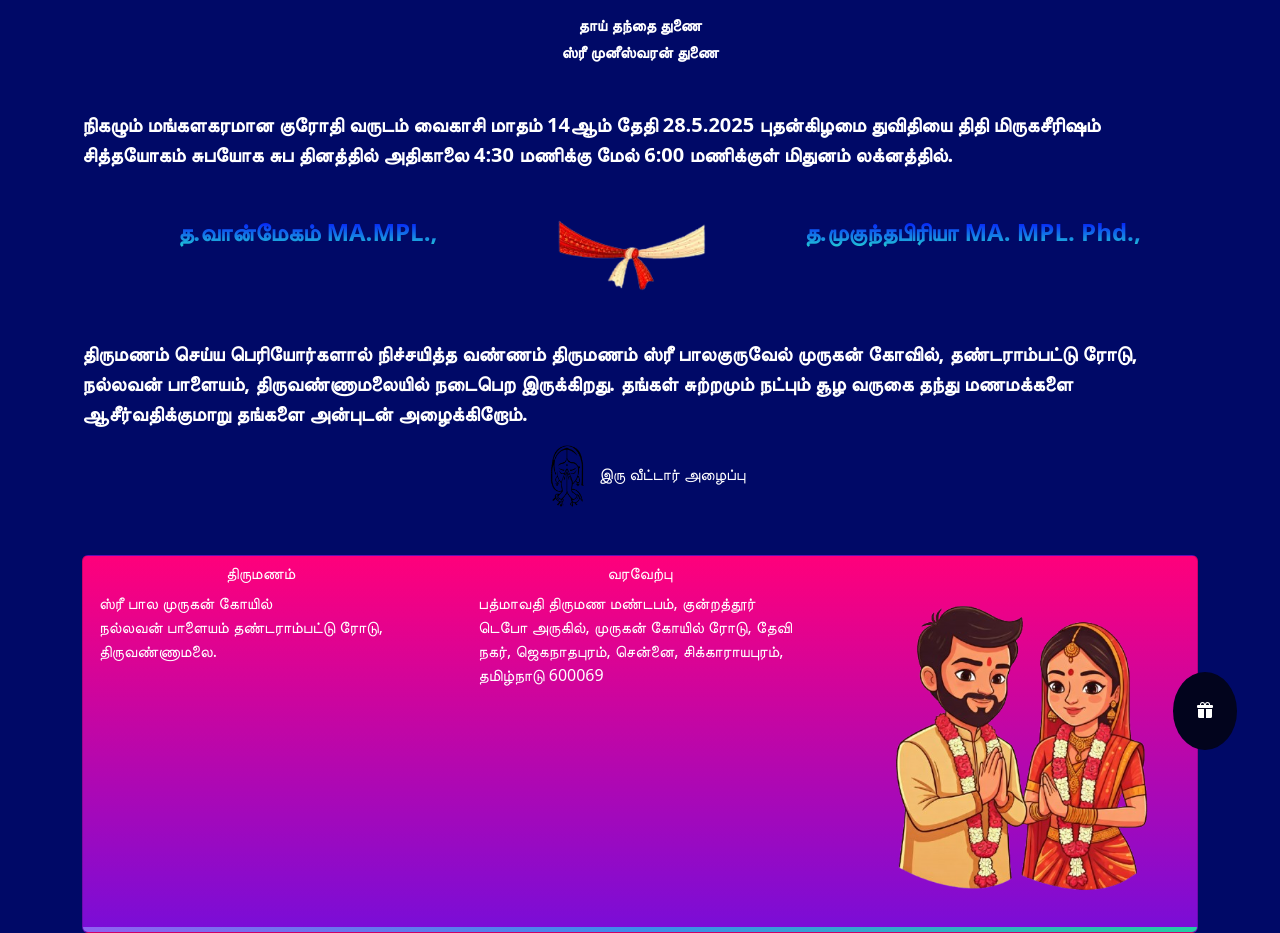
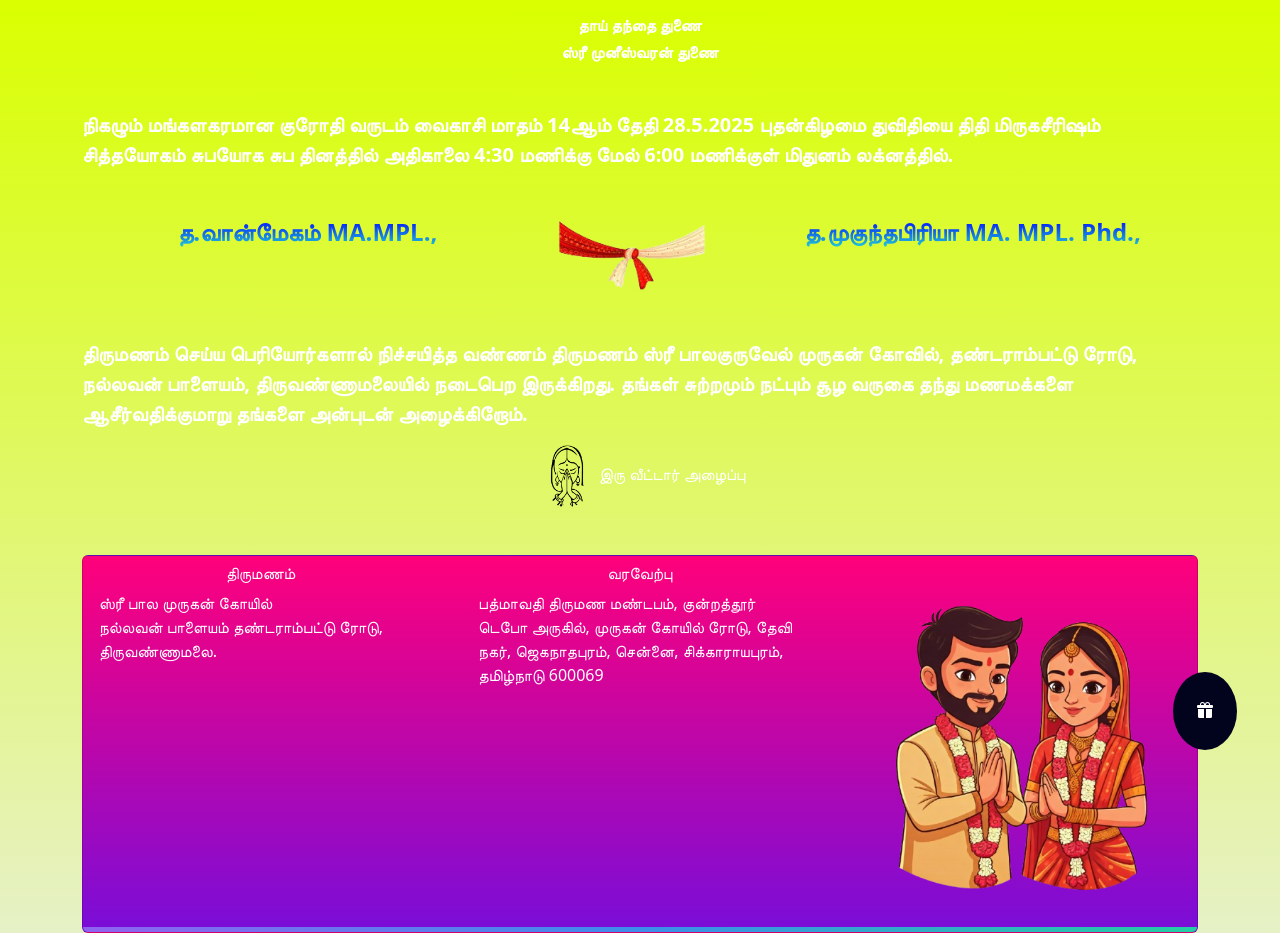
Before and after one commit to vignesh0500/marriage, a plain HTML site: page index.html in a window 1280 px wide. Drawn offline with nearby package versions, Linux system fonts and the light colour scheme.

Commit message:
background change

```diff
--- a/index.css
+++ b/index.css
@@ -1,5 +1,5 @@
 body{
-    background-color: #000967 !important;
+     background: linear-gradient(#d9ff00,#e7f0d1);
 
 }
 *{
```
